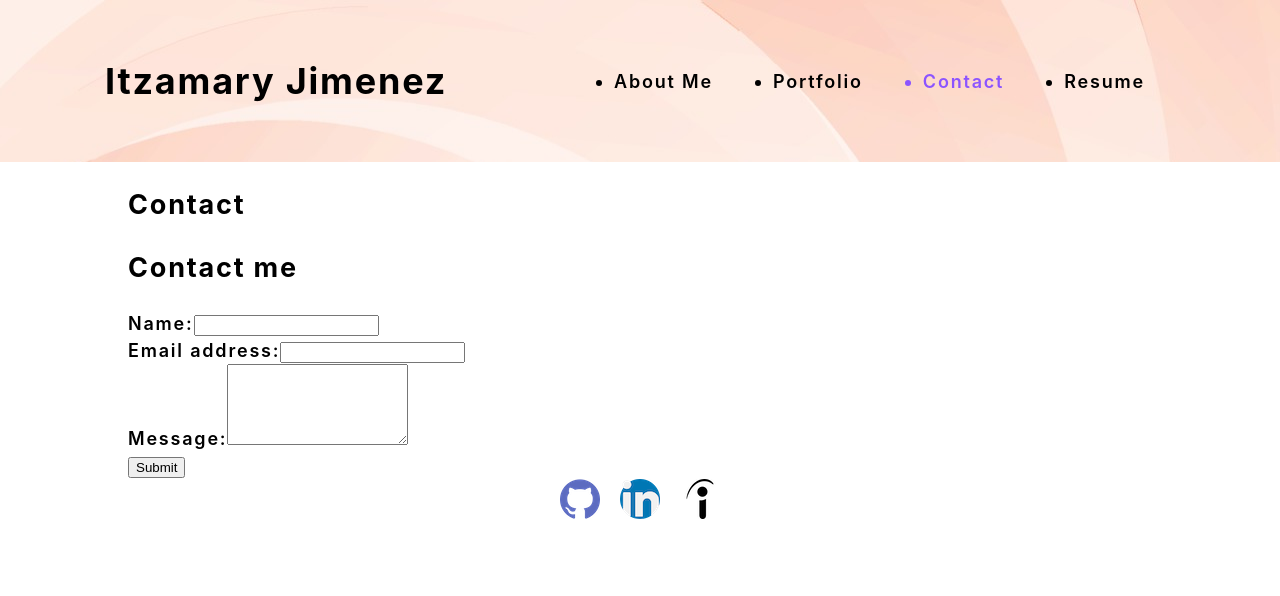
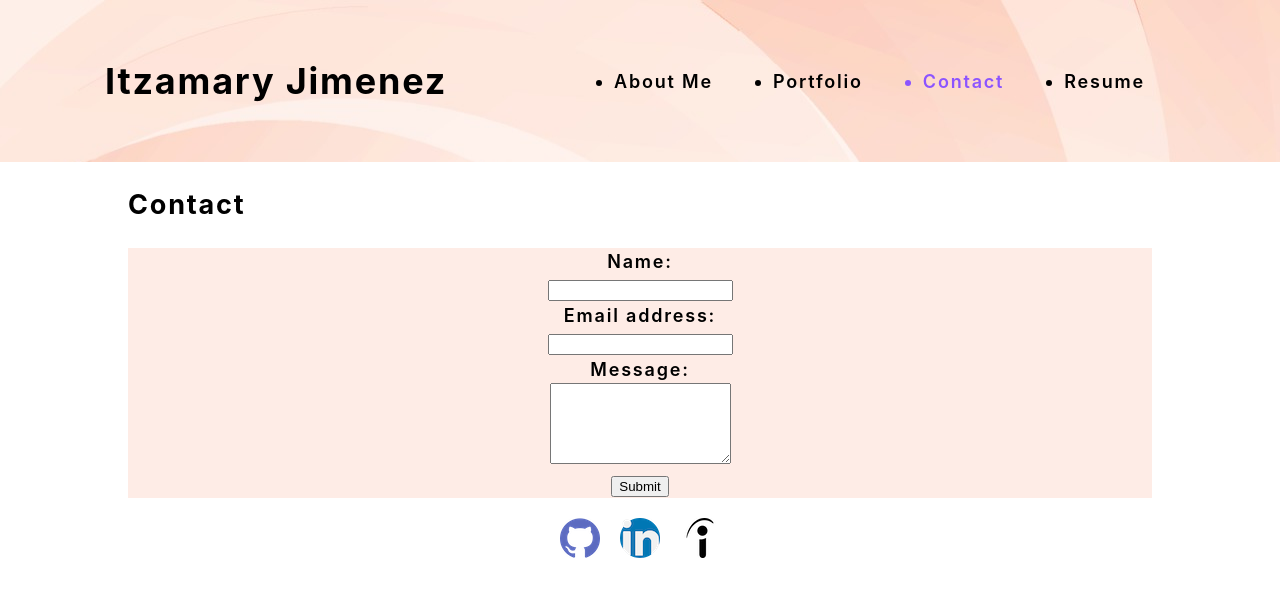
Before and after one commit to Itzamary/react-personal-portfolio-, a React (Create React App) app: page / in a window 1280 px wide. Both pictures are taken after a click on the element "Contact". Shown: the top 596 px of the page. Built offline with nearby package versions, Linux system fonts and the light colour scheme.

Commit message:
added css to contact form and added breaks between elements.

```diff
--- a/src/components/Contact/index.js
+++ b/src/components/Contact/index.js
@@ -45,18 +45,20 @@ function ContactForm() {
     //JSX
     return (
         <section>
-            <h1 data-testid="h1tag">Contact me</h1>
             <form id="contact-form" onSubmit={handleSubmit}>
                 <div>
                     <label htmlFor="name">Name:</label>
+                    <br/>
                     <input type="text" name="name" defaultValue={name} onBlur={handleChange}/>
                 </div>
                 <div>
                     <label htmlFor="email">Email address:</label>
+                    <br/>
                     <input type="email" name="email" defaultValue={email} onBlur={handleChange} />
                 </div>
                 <div>
                     <label htmlFor="message">Message:</label>
+                    <br/>
                     <textarea name="message" rows="5"  defaultValue={message} onBlur={handleChange} />
                 </div>
                 {errorMessage && (
--- a/src/index.css
+++ b/src/index.css
@@ -62,12 +62,17 @@ margin:0 30px 0 30px;
 }
 
 main {
-    margin: 0 auto;
+    margin: 10px auto;
     width: 80%;
 }
 
 .my-5 {
     word-wrap: break-word;
+}
+
+#contact-form {
+  text-align: center;
+  background-color: #feece6 ;
 }
 
 .navActive {
@@ -76,7 +81,9 @@ main {
 
 footer {
   text-align: center;
+  margin-top: 10px;
 }
-footer a {
+footer img {
   margin: 0 10px;
+  padding: 10px 0;
 }
```
